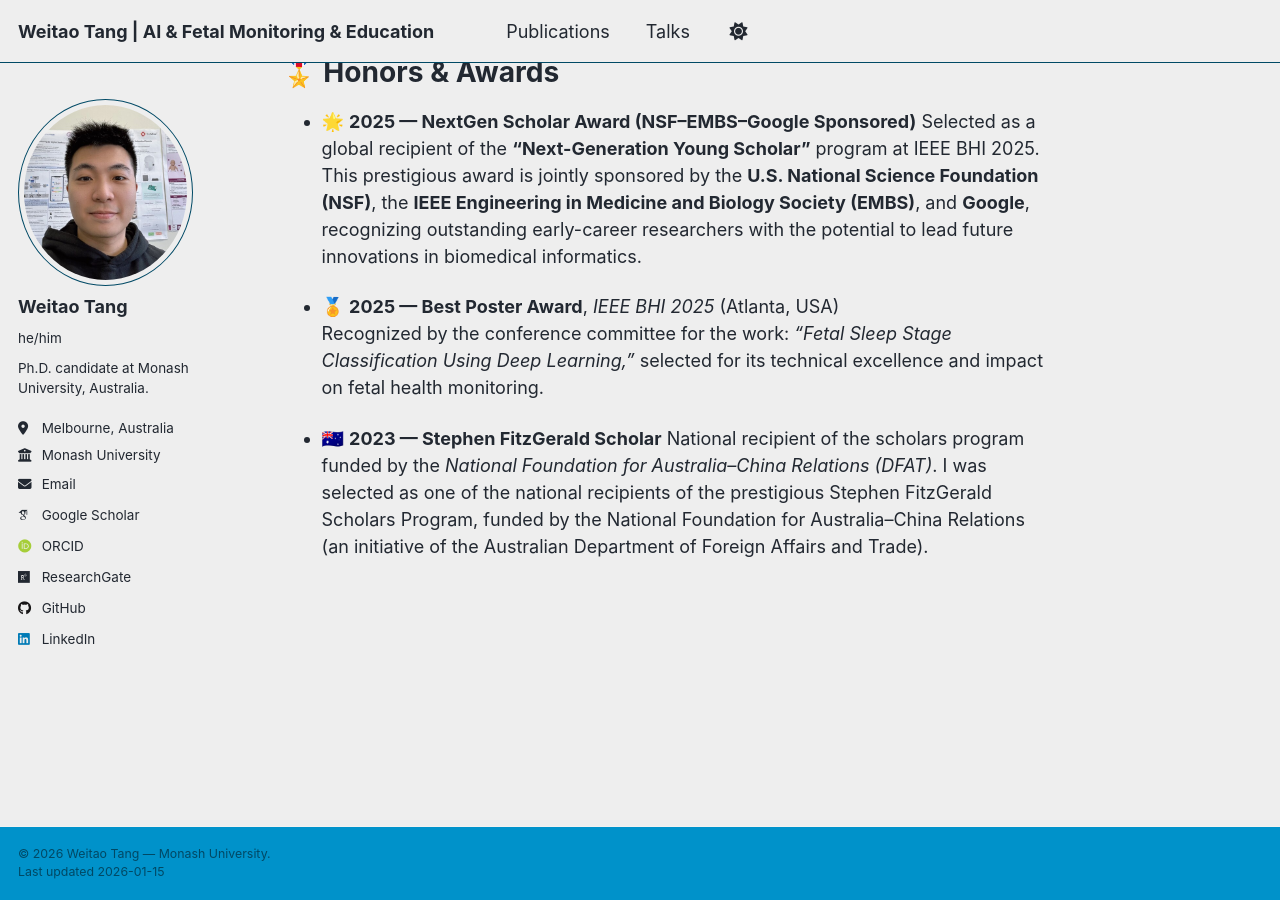
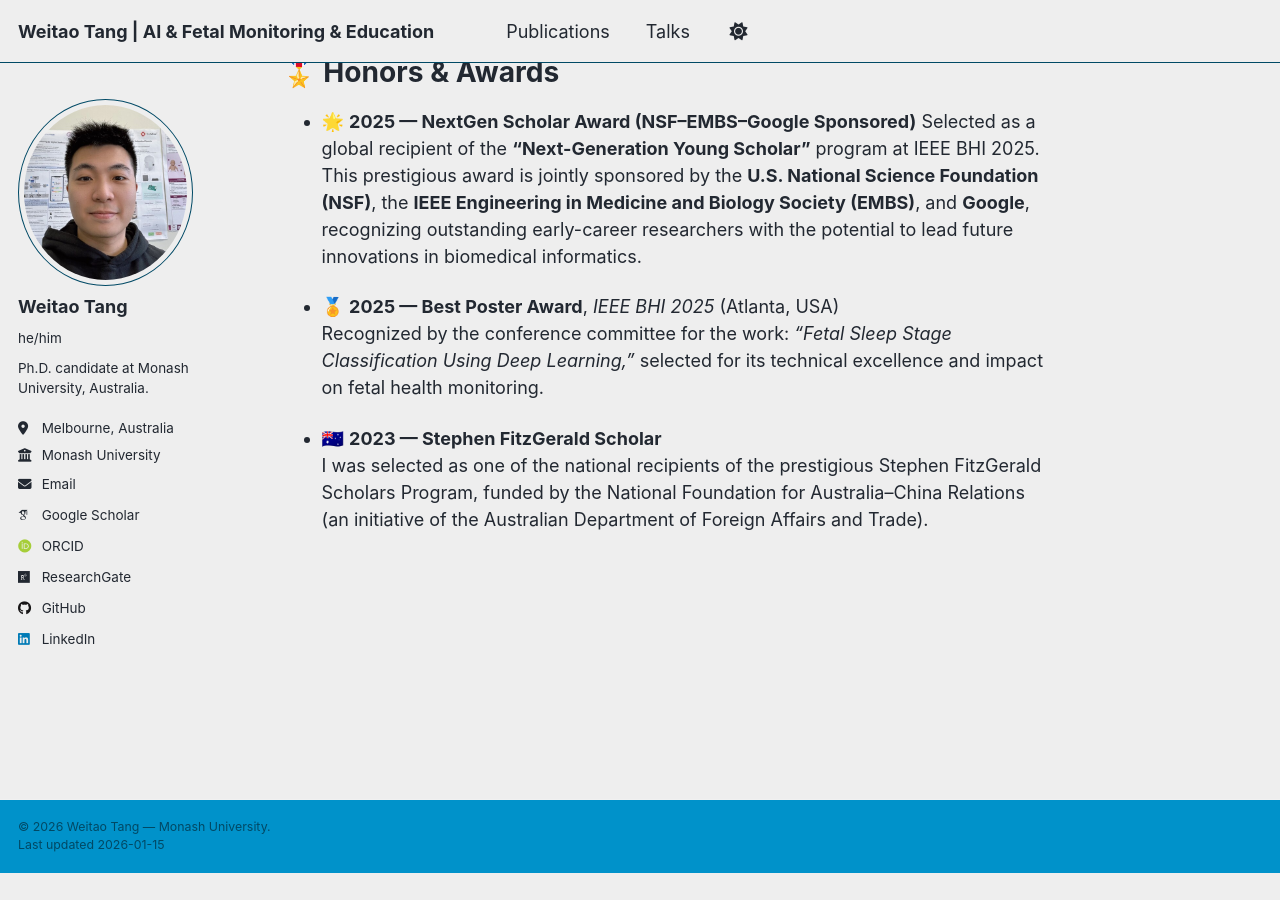
Before and after one commit to WeitaoTang-GitHub/WeitaoTang-GitHub.github.io, a Jekyll site: the page built from _pages/about.md, in a window 1280 px wide and 900 px high, scrolled down 2418 px. Built offline with Jekyll 4.4.1, drawn with Linux system fonts in a browser that asks for light colours; some web fonts are replaced; after the commit the page ends 3291 px from its top, so only the background shows below that.

```diff
--- a/_pages/about.md
+++ b/_pages/about.md
@@ -85,5 +85,5 @@ Together, this multidisciplinary team aims to advance AI-driven physiological mo
 - 🏅 **2025 — Best Poster Award**, *IEEE BHI 2025* (Atlanta, USA)
   Recognized by the conference committee for the work: *“Fetal Sleep Stage Classification Using Deep Learning,”* selected for its technical excellence and impact on fetal health monitoring.
 
-- 🇦🇺 **2023 — Stephen FitzGerald Scholar** National recipient of the scholars program funded by the *National Foundation for Australia–China Relations (DFAT)*.
+- 🇦🇺 **2023 — Stephen FitzGerald Scholar**
   I was selected as one of the national recipients of the prestigious Stephen FitzGerald Scholars Program, funded by the National Foundation for Australia–China Relations (an initiative of the Australian Department of Foreign Affairs and Trade).
```
